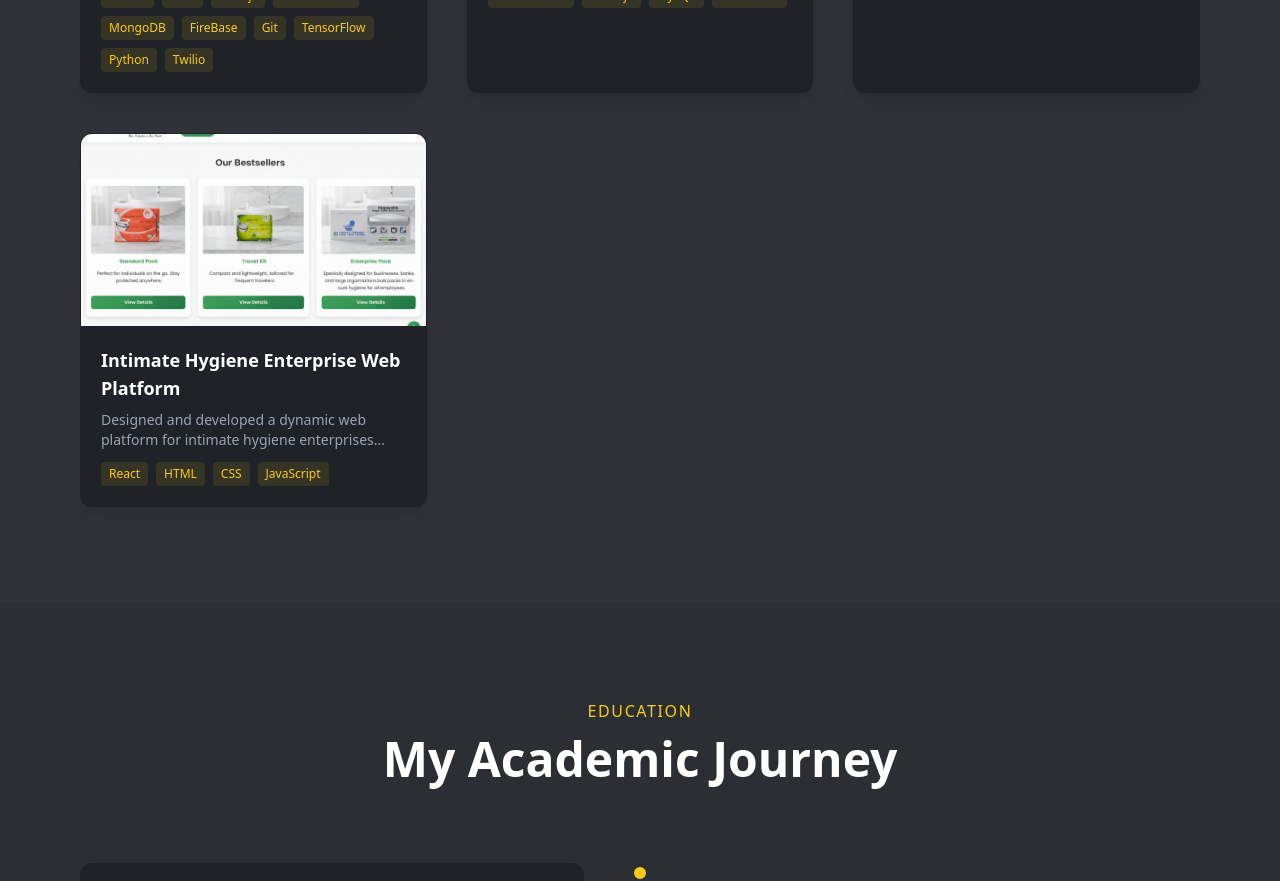
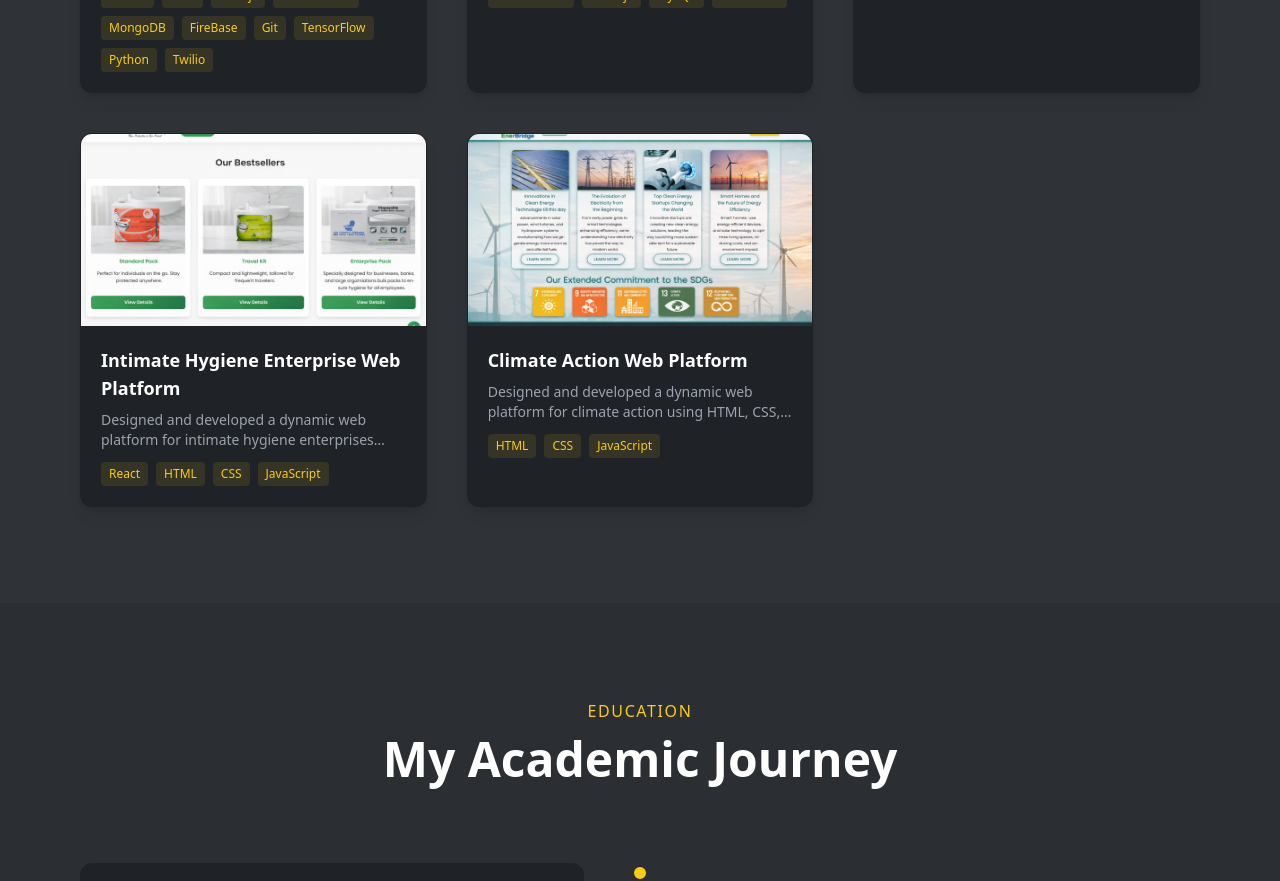
Before and after one commit to Aakashwije/AAKASH_WIJESEKARA_PORTFOLIO, a React (Vite) app: page / in a window 1280 px wide. Shown: the part 3780-4661 px from the top of the page. Built offline with nearby package versions, Linux system fonts and the light colour scheme.

Commit message:
enerbride

```diff
--- a/src/components/Portfolio.jsx
+++ b/src/components/Portfolio.jsx
@@ -4,8 +4,8 @@ import { FaGithub, FaExternalLinkAlt, FaTimes } from "react-icons/fa";
 import procurax from "../assets/procurax.png";
 import walletx from "../assets/walletx.png";
 import portfolioImg from "../assets/aakashPort.png";
-import trafficImg from "../assets/traffic.png";
 import intimate from "../assets/intimate.png";
+import enerbide from "../assets/enerbrige.png";
 
 
 const projects = [
@@ -39,6 +39,14 @@ const projects = [
   github: "https://github.com/your-github-link-here",
   image: intimate,
   },
+{
+   title: "Climate Action Web Platform",
+  desc: "Designed and developed a dynamic web platform for climate action using HTML, CSS, and JavaScript. Implemented interactive UI components for data visualization and user engagement, with responsive design to ensure accessibility across different devices.",
+  tech: ["HTML", "CSS", "JavaScript"],
+  github: "https://github.com/Aakashwije/ENERBRIDGE.git",
+  image: enerbide,
+  },
+
 
 ];
 
```
Also changed, not shown: src/assets/enerbrige.png (added).
